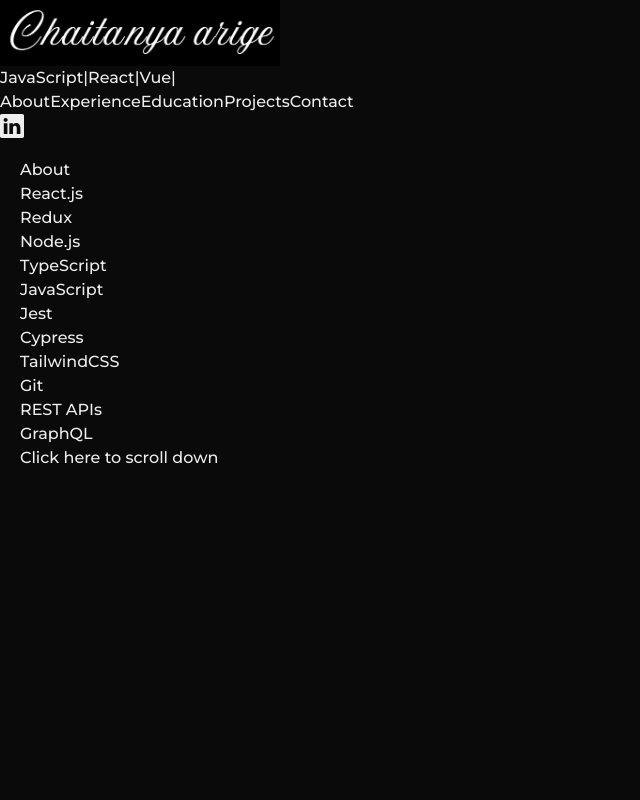
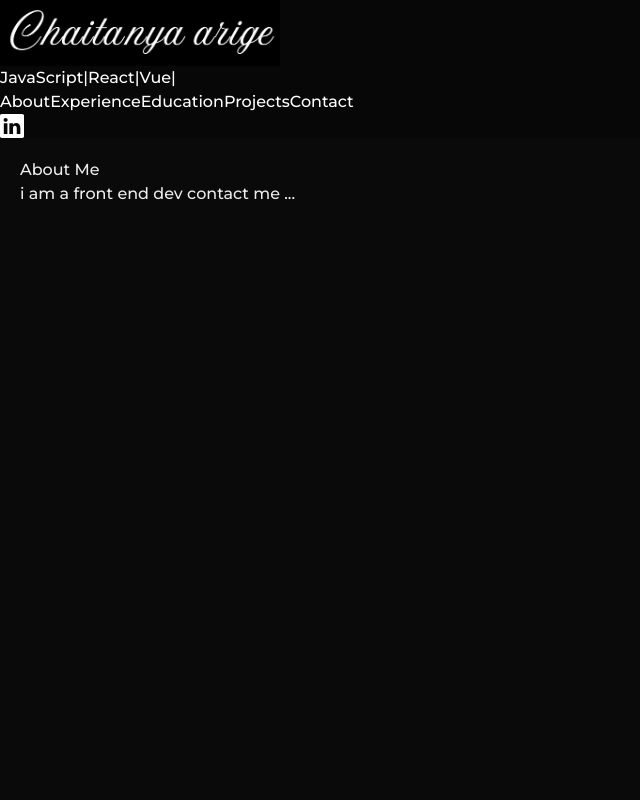
Before and after one commit to krigez/portfolio_next, a Next.js app: page / in a window 1280 px wide. Shown: the top 800 px of the page, without its empty margins (0-640 px from the left). Built offline with nearby package versions, Linux system fonts and the light colour scheme.

Commit message:
added about me

```diff
--- a/src/app/page.tsx
+++ b/src/app/page.tsx
@@ -3,7 +3,7 @@
 import { motion } from "framer-motion";
 import Header from "@/components/Header";
 import ScrollProgressBar from "@/components/ScrollProgressBar";
-import AboutMe from "@/components/AboutMe";
+import AboutSection from "@/components/AboutMe";
 import ExperienceSection from "@/components/ExperienceSection";
 import EducationSection from "@/components/EducationSection";
 import ProjectsSection from "@/components/ProjectsSection";
@@ -32,22 +32,22 @@ export default function Home() {
       <Header />
       <ScrollProgressBar />
       {/* <VerticalNav /> */}
-      <main>
+      <main className="snap-mandatory ">
         <motion.section
           id="about"
-          className="main"
+          className="main snap-start h-screen flex items-center justify-center px-6"
           initial="hidden"
           whileInView="visible"
           viewport={{ once: true, amount: 0.3 }}
           transition={{ duration: 0.6 }}
           variants={leftFadeVariant}
         >
-          <AboutMe />
+          <AboutSection />
         </motion.section>
 
         <motion.section
           id="skills"
-          className="main"
+          className="main snap-start h-screen  items-center justify-center px-6"
           initial="hidden"
           whileInView="visible"
           viewport={{ once: true, amount: 0.3 }}
@@ -59,7 +59,7 @@ export default function Home() {
 
         <motion.section
           id="experience"
-          className="main"
+          className="main snap-start h-screen items-center justify-center px-6"
           initial="hidden"
           whileInView="visible"
           viewport={{ once: true, amount: 0.3 }}
--- a/src/components/AboutMe.tsx
+++ b/src/components/AboutMe.tsx
@@ -1,46 +1,20 @@
-// components/Skills.tsx
 "use client";
 
 import { motion } from "framer-motion";
 
-export default function SkillsSection() {
-  const skills = [
-    "React.js",
-    "Redux",
-    "Node.js",
-    "TypeScript",
-    "JavaScript",
-    "Jest",
-    "Cypress",
-    "TailwindCSS",
-    "Git",
-    "REST APIs",
-    "GraphQL",
-  ];
+const AboutSection = () => {
+  return (
+    <motion.div
+      initial={{ opacity: 0, y: 30 }}
+      whileInView={{ opacity: 1, y: 0 }}
+      transition={{ duration: 0.6 }}
+      viewport={{ once: true }}
+      className="max-w-4xl mx-auto py-16 px-4"
+    >
+      <h2 className="text-2xl font-bold mb-4">About Me</h2>
+      <p> i am a front end dev contact me ...</p>
+    </motion.div>
+  );
+};
 
-  return (
-    <section
-      id="skills"
-      className="text-black py-16 px-4 bg-gray-100 bg-blue-100"
-    >
-      <h2 className="text-3xl font-bold text-center mb-8">About</h2>
-      <div className="text-center ">
-        <div className="grid grid-cols-2 md:grid-cols-3 lg:grid-cols-4 gap-6 max-w-6xl mx-auto">
-          {skills.map((skill, index) => (
-            <motion.div
-              key={skill}
-              className="dark:bg-gray-900 p-6 rounded-xl shadow-md text-center font-semibold"
-              whileHover={{ scale: 1.05 }}
-              whileInView={{ opacity: 1, y: 0 }}
-              initial={{ opacity: 0, y: 30 }}
-              transition={{ duration: 0.3, delay: index * 0.05 }}
-            >
-              <div className="">{skill}</div>
-            </motion.div>
-          ))}
-        </div>
-        <h2>Click here to scroll down </h2>
-      </div>
-    </section>
-  );
-}
+export default AboutSection;
--- a/src/components/Header.tsx
+++ b/src/components/Header.tsx
@@ -33,9 +33,13 @@ const Header = () => {
       initial={{ opacity: 0 }}
       animate={{ opacity: 1 }}
       transition={{ duration: 0.5 }}
-      className={`sticky top-0 z-50 w-full px-6 py-4 flex items-center justify-between transition-colors duration-300 ${
-        scrolled ? "bg-white text-black shadow-md" : "bg-black/30 text-white"
-      } backdrop-blur-md`}
+      className="sticky top-0 z-50 w-full px-6 py-4 flex items-center justify-between backdrop-blur-md"
+      style={{
+        backgroundColor: scrolled ? "rgba(255,255,255,1)" : "rgba(0,0,0,0.3)",
+        color: scrolled ? "#000000" : "#ffffff",
+        boxShadow: scrolled ? "0 2px 8px rgba(0, 0, 0, 0.1)" : "none",
+        transition: "all 0.3s ease",
+      }}
     >
       {/* Logo / Name */}
       {scrolled ? (
```
Also changed, not shown: src/components/SkillsSection.tsx (+4 -3 lines).
